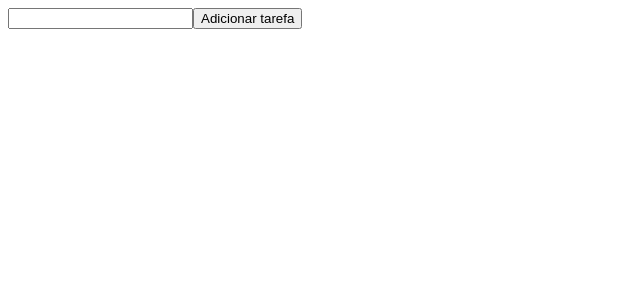
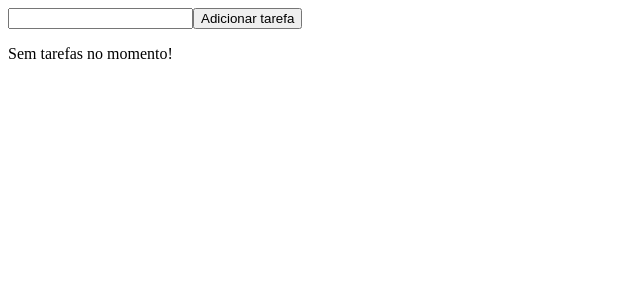
Before and after one commit to TomazdaCosta/exercises, a React (Vite) app in the folder react-with-typescript/exercicio-04/: page / in a window 1280 px wide. Shown: the top 300 px of the page, without its empty margins (0-640 px from the left). Built offline with nearby package versions, Linux system fonts and the light colour scheme.

Commit message:
Adicionada a tela que irá carregar caso não haja tarefas adicionadas.

```diff
--- a/react-with-typescript/exercicio-04/src/App.tsx
+++ b/react-with-typescript/exercicio-04/src/App.tsx
@@ -40,13 +40,14 @@ const App = () => {
         <AddTask funcAdd={handleAddTask} />
       </div>
 
-      <div>
+      {taskList.length !== 0 ? <div>
         {taskList.map(({id, title, complete}) => {
           return(
             <ItemTask key={id} id={id} title={title} complete={complete} completeTask={handleCompleteTask} removeTask={handleRemoveTask} changeNewTitle={handleChangeTaskTitle} />
           )
         })}
-      </div>
+      </div> : <div><p>Sem tarefas no momento!</p></div>}
+
     </div>
   )
 }
```
